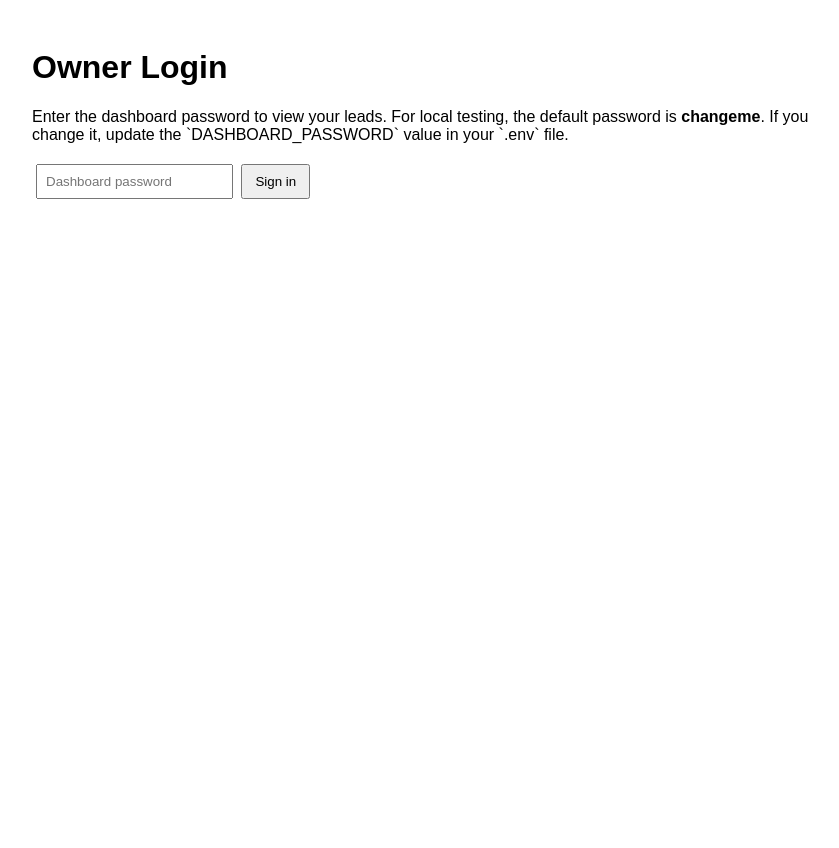
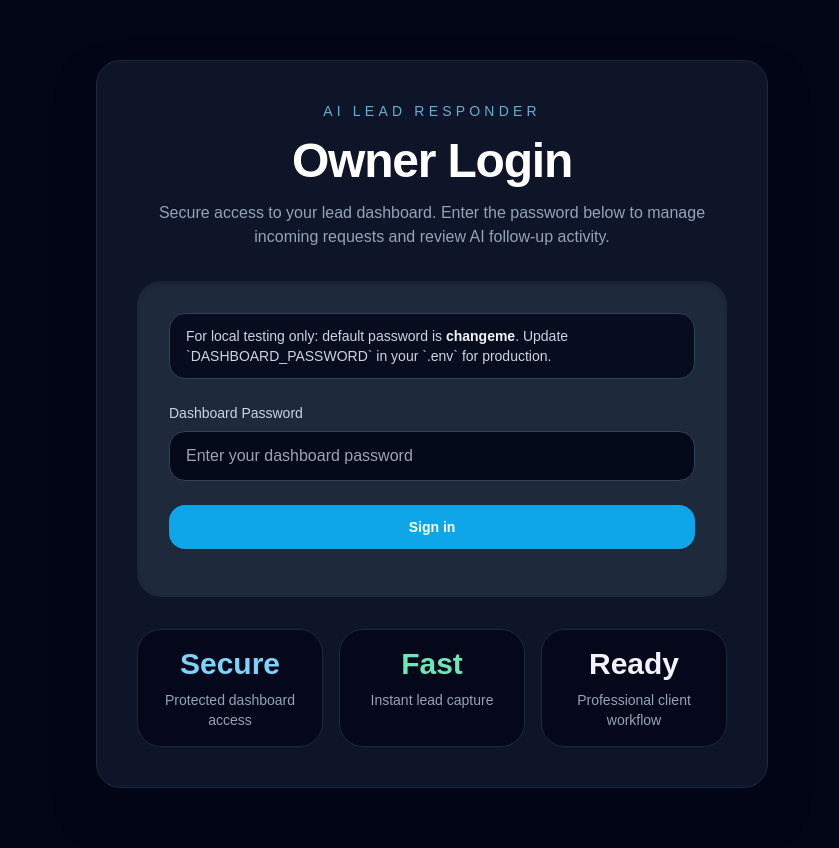
Before and after one commit to GraceAbike/lead-responder, a FastAPI app: page /login in a window 1280 px wide. Shown: the whole page, without its empty margins (208-1047 px from the left). Before the commit the page ends 199 px from the top, so only its background shows below. Run offline with FastAPI, Linux system fonts and the light colour scheme; some libraries are stand-ins or nearby versions.

Commit message:
ui: upgrade login page styling and refine Twilio confirmation message

```diff
--- a/app/crud.py
+++ b/app/crud.py
@@ -55,7 +55,11 @@ def get_leads(db: Session):
 
 
 def send_confirmation_sms(lead: models.Lead):
-    message = f"Hi {lead.customer_name}, thank you for reaching out! We received your request and will contact you shortly."
+    message = (
+        f"Hello {lead.customer_name}, thank you for reaching out to our team. "
+        "We have received your request and will contact you shortly to confirm your preferred appointment time. "
+        "If you have any urgent details, feel free to reply to this message."
+    )
     send_sms(lead.customer_phone, message)
 
 
--- a/app/templates/login.html
+++ b/app/templates/login.html
@@ -3,20 +3,55 @@
   <head>
     <meta charset="utf-8" />
     <meta name="viewport" content="width=device-width, initial-scale=1" />
+    <script src="https://cdn.tailwindcss.com"></script>
     <link rel="stylesheet" href="/static/styles.css" />
     <title>Owner Login</title>
   </head>
-  <body>
-    <main>
-      <h1>Owner Login</h1>
-      <p>Enter the dashboard password to view your leads.
-         For local testing, the default password is <strong>changeme</strong>.
-         If you change it, update the `DASHBOARD_PASSWORD` value in your `.env` file.</p>
-      <p style="color: red;">{{error}}</p>
-      <form method="post" action="/login">
-        <input name="password" type="password" placeholder="Dashboard password" required />
-        <button type="submit">Sign in</button>
-      </form>
-    </main>
+  <body class="min-h-screen bg-slate-950 text-slate-100">
+    <div class="flex min-h-screen items-center justify-center px-4 py-10 sm:px-6 lg:px-8">
+      <div class="w-full max-w-2xl space-y-8 rounded-3xl border border-slate-800 bg-slate-900/95 p-10 shadow-2xl shadow-slate-950/60 backdrop-blur-xl">
+        <div class="text-center">
+          <p class="text-sm uppercase tracking-[0.3em] text-sky-300/80">AI Lead Responder</p>
+          <h1 class="mt-4 text-4xl font-semibold tracking-tight text-white sm:text-5xl">Owner Login</h1>
+          <p class="mx-auto mt-4 max-w-xl text-sm leading-7 text-slate-400 sm:text-base">
+            Secure access to your lead dashboard. Enter the password below to manage incoming requests and review AI follow-up activity.
+          </p>
+        </div>
+
+        <div class="rounded-3xl bg-slate-800 p-8 shadow-inner shadow-slate-950/20">
+          <p class="mb-6 rounded-2xl border border-slate-700 bg-slate-950/80 px-4 py-3 text-sm text-slate-300">
+            For local testing only: default password is <strong class="text-slate-100">changeme</strong>. Update `DASHBOARD_PASSWORD` in your `.env` for production.
+          </p>
+          <form class="space-y-6" method="post" action="/login">
+            <div>
+              <label for="password" class="block text-sm font-medium text-slate-300">Dashboard Password</label>
+              <div class="mt-2">
+                <input id="password" name="password" type="password" required class="w-full rounded-2xl border border-slate-700 bg-slate-950/90 px-4 py-3 text-slate-100 outline-none transition focus:border-sky-400 focus:ring-2 focus:ring-sky-500/30" placeholder="Enter your dashboard password" />
+              </div>
+            </div>
+
+            <button type="submit" class="inline-flex w-full items-center justify-center rounded-2xl bg-sky-500 px-5 py-3 text-sm font-semibold text-white transition hover:bg-sky-400 focus:outline-none focus:ring-2 focus:ring-sky-500/50">
+              Sign in
+            </button>
+          </form>
+          <p class="mt-4 text-sm text-rose-400">{{error}}</p>
+        </div>
+
+        <div class="grid gap-4 sm:grid-cols-3">
+          <div class="rounded-3xl border border-slate-800 bg-slate-950/80 p-4 text-center">
+            <p class="text-3xl font-semibold text-sky-300">Secure</p>
+            <p class="mt-2 text-sm text-slate-400">Protected dashboard access</p>
+          </div>
+          <div class="rounded-3xl border border-slate-800 bg-slate-950/80 p-4 text-center">
+            <p class="text-3xl font-semibold text-emerald-300">Fast</p>
+            <p class="mt-2 text-sm text-slate-400">Instant lead capture</p>
+          </div>
+          <div class="rounded-3xl border border-slate-800 bg-slate-950/80 p-4 text-center">
+            <p class="text-3xl font-semibold text-slate-100">Ready</p>
+            <p class="mt-2 text-sm text-slate-400">Professional client workflow</p>
+          </div>
+        </div>
+      </div>
+    </div>
   </body>
 </html>
```
